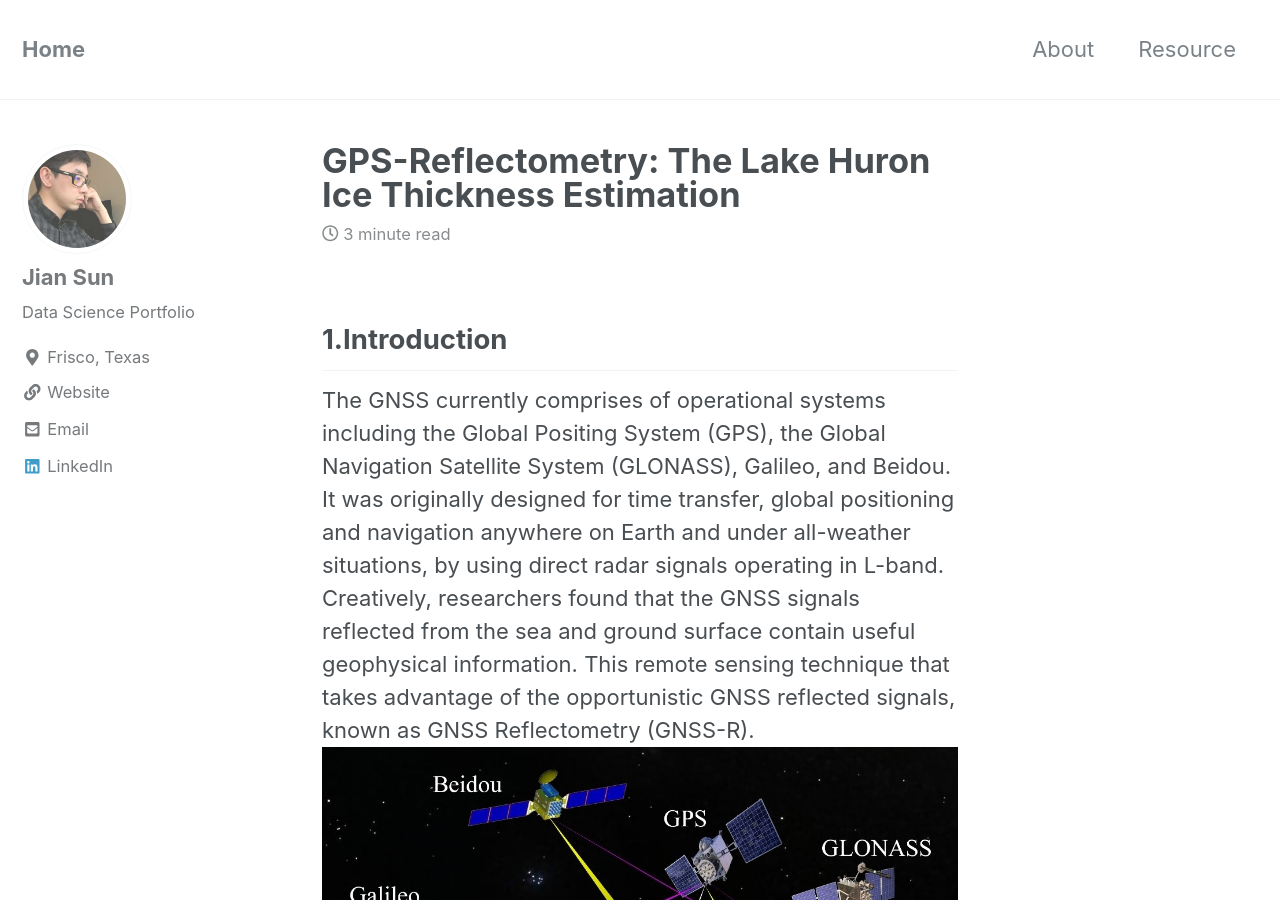
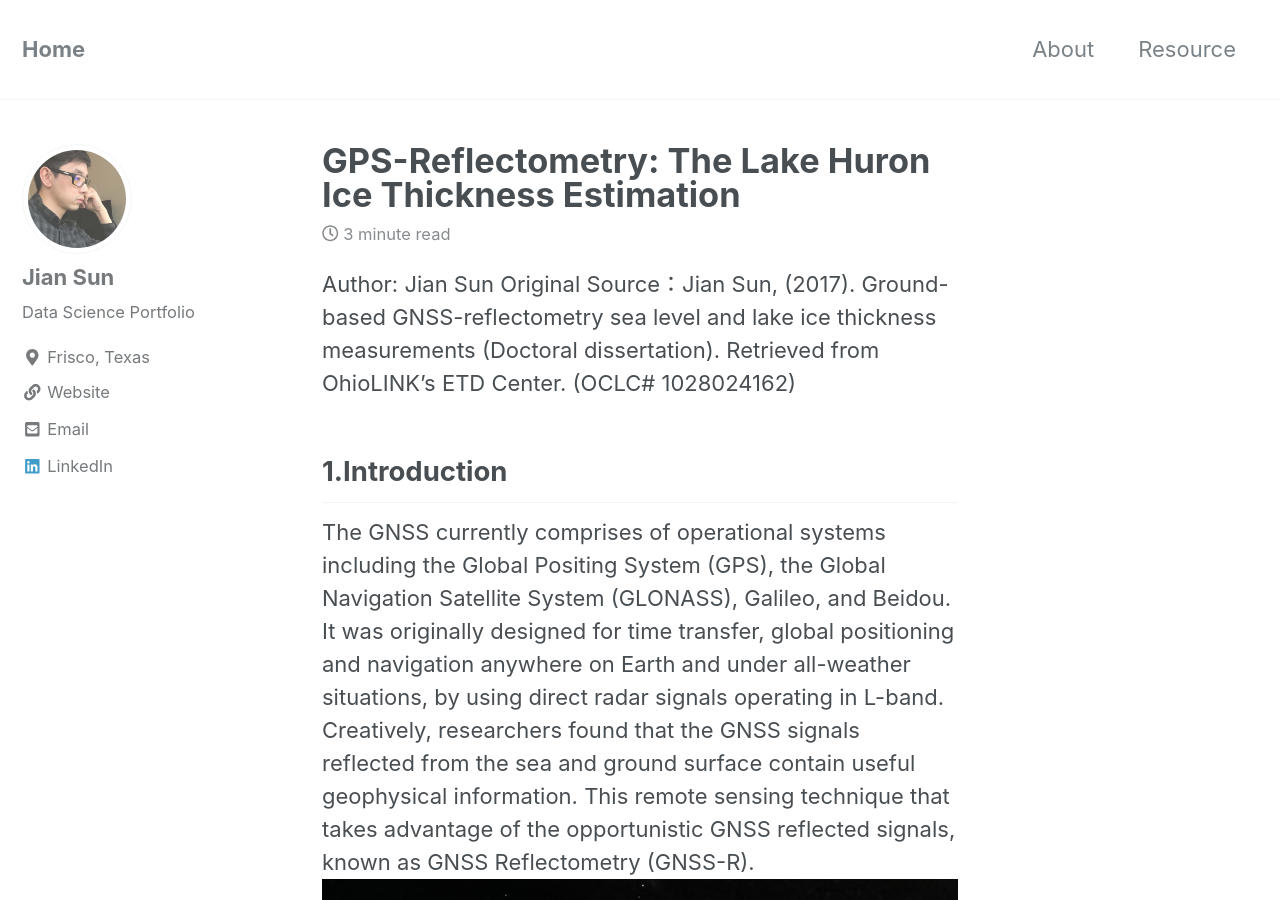
Before and after one commit to jianv/jianv.github.io, a Jekyll site: the page built from _posts/2017-08-21-gpsr-lakeice.md, in a window 1280 px wide and 900 px high. Built offline with Jekyll 4.4.1, drawn with Linux system fonts in a browser that asks for light colours; nearby versions of some CDN libraries; formulas are drawn with MathJax 3.

Commit message:
Update 2017-08-21-gpsr-lakeice.md

```diff
--- a/_posts/2017-08-21-gpsr-lakeice.md
+++ b/_posts/2017-08-21-gpsr-lakeice.md
@@ -3,8 +3,10 @@ title: "GPS-Reflectometry: The Lake Huron Ice Thickness Estimation"
 date: 2017-08-21
 excerpt: "In this post, We present a new method to estimate lake ice thickness and its changes in Lake Huron, using collocated GPS-R and tide gauge data sets."
 mathjax: "true"
+---
+Author: Jian Sun
+Original Source：Jian Sun, (2017). Ground-based GNSS-reflectometry sea level and lake ice thickness measurements (Doctoral dissertation). Retrieved from OhioLINK's ETD Center. (OCLC# 1028024162)
 
----
 ## 1.Introduction
   The GNSS currently comprises of operational systems including the Global Positing System (GPS), the Global Navigation Satellite System (GLONASS), Galileo, and Beidou. It was originally designed for time transfer, global positioning and navigation anywhere on Earth and under all-weather situations, by using direct radar signals operating in L-band. Creatively, researchers found that the GNSS signals reflected from the sea and ground surface contain useful geophysical information. This remote sensing technique that takes advantage of the opportunistic GNSS reflected signals, known as GNSS Reflectometry (GNSS-R).
   <img src="{{ site.url }}{{ site.baseurl }}/images/gpsr_lakeice/1_1.jpg" alt="linearly separable data">
```
